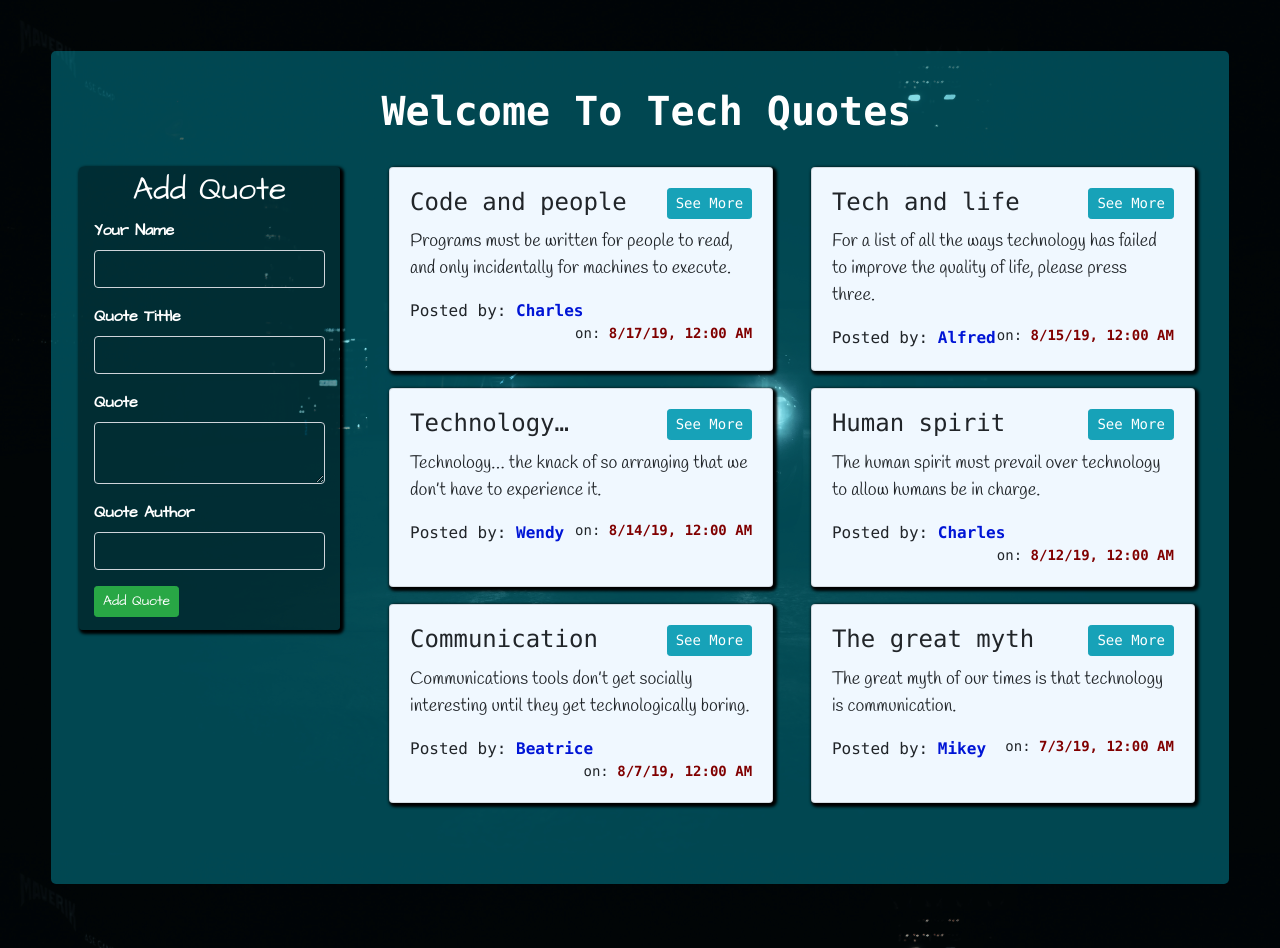
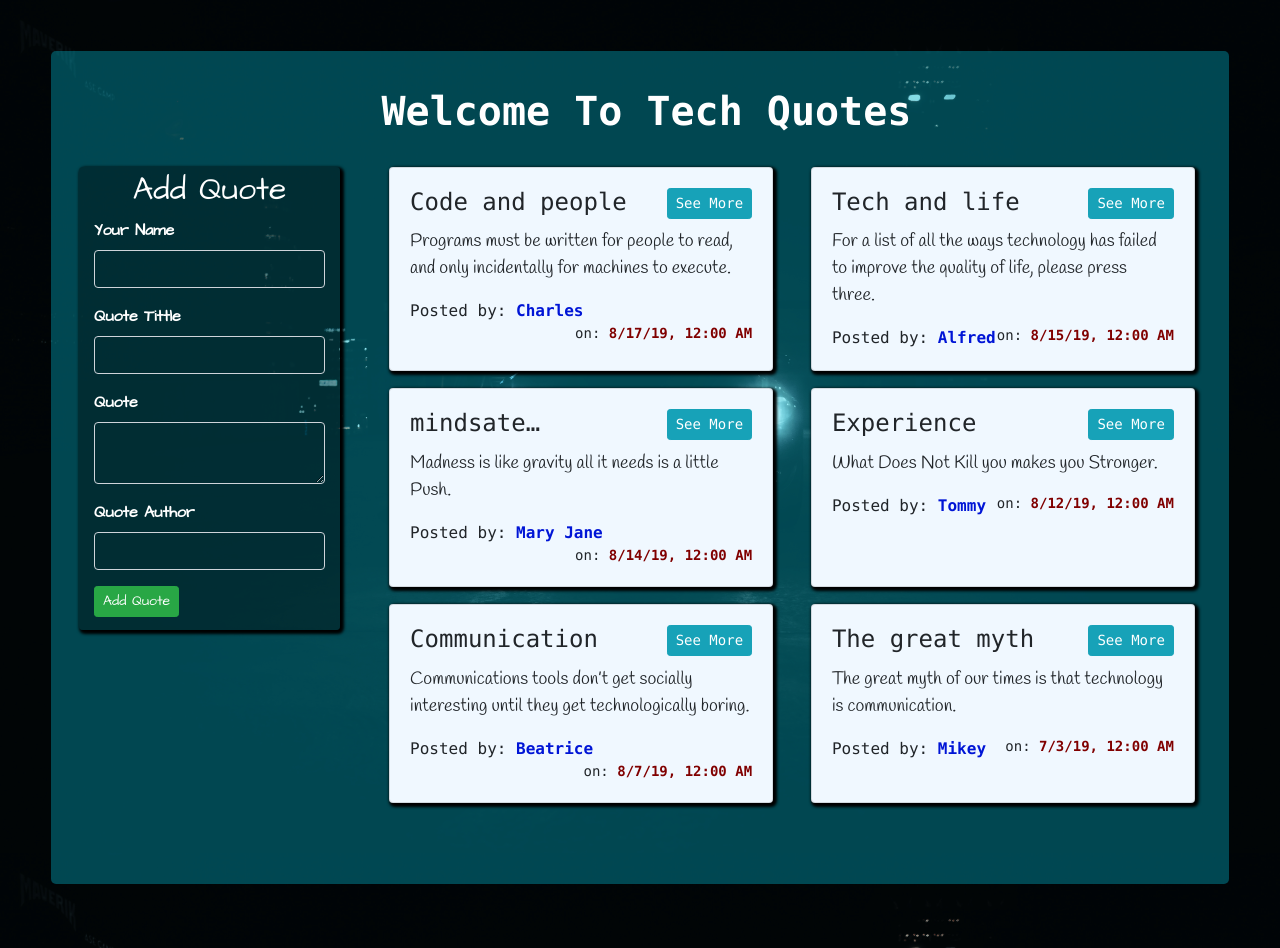
Before and after one commit to timmyworldboss/quoteapp, an Angular app: page / in a window 1280 px wide. Built offline with nearby package versions, Linux system fonts and the light colour scheme; a web font is replaced by a local one; what @sweetalert2/ngx-sweetalert2 would draw is missing.

Commit message:
quotes ts

```diff
--- a/src/app/quotes/quotes.component.ts
+++ b/src/app/quotes/quotes.component.ts
@@ -9,8 +9,8 @@ import { Quote } from '../quote';
 export class QuotesComponent implements OnInit {
   title = 'welcome to tech quotes';
   quotes:Quote[] = [
-    new Quote (1,'Charles','Human spirit','The human spirit must prevail over technology to allow humans be in charge.','Albert Einstein', new Date(2019,7,12),0,0),
-    new Quote (2,'Wendy','Technology…','Technology… the knack of so arranging  that we don’t have to experience it.','Max Frisch',new Date(2019,7,14),0,0),
+    new Quote (1,'Tommy','Experience','What Does Not Kill you makes you Stronger.','gregory issacs', new Date(2019,7,12),0,0),
+    new Quote (2,'Mary Jane','mindsate…','Madness is like gravity all it needs is a little Push.','The joker',new Date(2019,7,14),0,0),
     new Quote (3,'Mikey','The great myth','The great myth of our times is that technology is communication.','Libby Larsen',new Date(2019,6,3),0,0),
     new Quote (4,'Beatrice','Communication','Communications tools don’t get socially interesting until they get technologically boring.','Clay Shirky',new Date(2019,7,7),0,0),
     new Quote (5,'Charles','Code and people','Programs must be written for people to read, and only incidentally for machines to execute.','Harold Abelson',new Date(2019,7,17),0,0),
```
